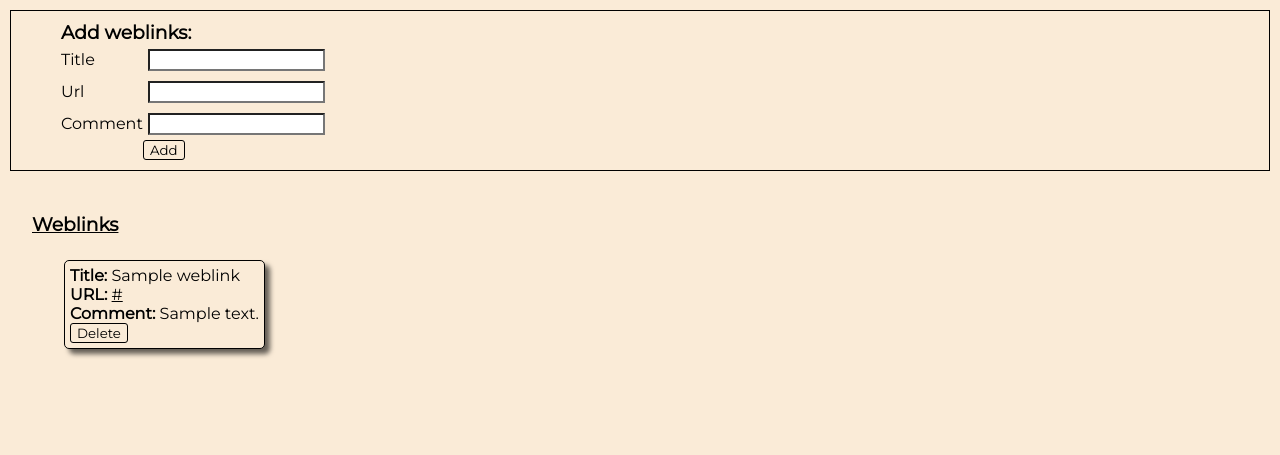
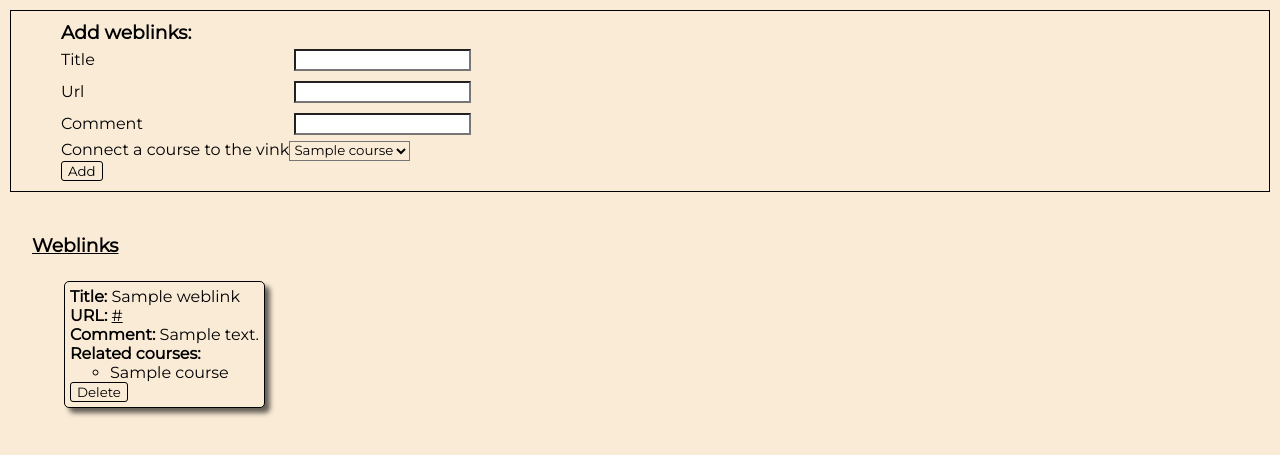
Before and after one commit to makeri89/ohtu-miniprojekti, a Flask app: page /weblinks in a window 1280 px wide. Shown: the part 107-562 px from the top of the page. Run offline with Flask 2, Linux system fonts and the light colour scheme; tables that the repository leaves empty hold one stand-in row (values such as "Sample post").

Commit message:
courses and weblinks can be linked together

```diff
--- a/src/entities/weblink.py
+++ b/src/entities/weblink.py
@@ -12,7 +12,7 @@ class Weblink(db.Model):
         back_populates='weblinks'
     )
 
-    def __init__(self, title=None, url=None, comment=None):
+    def __init__(self, title=None, url=None, comment=None, course=None):
         self.title = title
         self.url = url
         self.comment = comment
--- a/src/repositories/course_repository.py
+++ b/src/repositories/course_repository.py
@@ -7,6 +7,9 @@ class CourseRepository:
 
     def find_all(self):
         return Course.query.all()
+
+    def find_by_course_name(self, course_name):
+        return Course.query.filter_by(name=course_name).first()
 
     def add(self, course):
         db.session.add(course)
--- a/src/repositories/weblink_repository.py
+++ b/src/repositories/weblink_repository.py
@@ -1,5 +1,6 @@
 from database import db
 from entities.weblink import Weblink
+from entities.course import Course
 
 class WeblinkRepository:
     def __init__(self):
@@ -8,7 +9,8 @@ class WeblinkRepository:
     def find_all(self):
         return Weblink.query.all()
 
-    def add(self, weblink):
+    def add(self, weblink, course):
+        weblink.courses.append(course)
         db.session.add(weblink)
         db.session.commit()
 
--- a/src/routes.py
+++ b/src/routes.py
@@ -23,20 +23,24 @@ def index():
 def weblinks():
     if request.method == 'GET':
         all_weblinks = weblink_service.get_weblinks()
-        return render_template('vinks.html', weblinks=all_weblinks)
+        print(all_weblinks[0].courses)
+        all_courses = course_service.get_courses()
+        return render_template('vinks.html', weblinks=all_weblinks, courses=all_courses)
     if request.method == 'POST':
         weblink_title = request.form['title']
         weblink_url = request.form['url']
         weblink_comment = request.form['comment']
+        weblink_course = request.form['course']
         weblink_service.add_weblink(weblink_title, weblink_url, \
-            weblink_comment)
+            weblink_comment, weblink_course)
         return redirect('/weblinks')
 
 @app.route('/podcasts', methods=['GET', 'POST'])
 def podcasts():
     if request.method == 'GET':
         all_podcasts = podcast_service.get_podcasts()
-        return render_template('vinks.html', podcasts=all_podcasts)
+        all_courses = course_service.get_courses()
+        return render_template('vinks.html', podcasts=all_podcasts, courses=all_courses)
     if request.method == 'POST':
         podcast_title = request.form['title']
         podcast_name = request.form['name']
@@ -50,7 +54,8 @@ def podcasts():
 def books():
     if request.method == 'GET':
         all_books = book_service.get_books()
-        return render_template('vinks.html', books=all_books)
+        all_courses = course_service.get_courses()
+        return render_template('vinks.html', books=all_books, courses=all_courses)
     if request.method == 'POST':
         book_title = request.form['title']
         book_author = request.form['author']
@@ -59,9 +64,15 @@ def books():
         book_service.add_book(book_title, book_author, book_year, book_comment)
         return redirect('/books')
 
-@app.route("/ping", methods=['GET'])
-def ping():
-    return "pong"
+@app.route('/courses', methods=['GET', 'POST'])
+def courses():
+    if request.method == 'GET':
+        all_courses = course_service.get_courses()
+        return render_template('courses.html', courses=all_courses)
+    if request.method == 'POST':
+        course_name = request.form['course_name']
+        course_service.add_course(course_name)
+        return redirect('/courses')
 
 @app.route('/delete', methods=['POST'])
 def delete():
@@ -77,3 +88,7 @@ def delete():
         deleted_book = request.form['book.id']
         book_service.delete_book(deleted_book)
         return redirect('/books')
+
+@app.route('/ping', methods=['GET'])
+def ping():
+    return 'pong'
--- a/src/services/weblink_service.py
+++ b/src/services/weblink_service.py
@@ -1,14 +1,17 @@
 from entities.weblink import Weblink
+from entities.course import Course
 
 from repositories.weblink_repository import weblink_repository
+from repositories.course_repository import course_repository
 
 class WeblinkService:
     def __init__(self, repository=weblink_repository):
         self._repository = repository
 
-    def add_weblink(self, title, url, comment):
+    def add_weblink(self, title, url, comment, course_name=None):
+        course = course_repository.find_by_course_name(course_name)
         weblink = Weblink(title, url, comment)
-        self._repository.add(weblink)
+        self._repository.add(weblink, course)
 
     def get_weblinks(self):
         return self._repository.find_all()
--- a/src/templates/form.html
+++ b/src/templates/form.html
@@ -39,6 +39,15 @@
     <div class="vink-input-row">
       <label for="comment" class="vink-input-cell">Comment</label>
       {{ macros.input('comment') }}
+    </div>
+    <div class="vink-input-row">
+      <label for="course" class="vink-input-cell">Connect a course to the vink</label>
+      <select name="course" id="course">
+        {% for course in courses %}
+          <option value="{{ course.name }}">{{ course.name }}</option>
+        {% endfor %}
+      </select>
+    </div>
     <div class="vink-input-row">
       <input type="submit" name="submit" id="submit" value="Add" class="button">
     </div>
--- a/src/templates/weblinks.html
+++ b/src/templates/weblinks.html
@@ -9,10 +9,16 @@
       <br>
       <strong>Comment:</strong> {{ weblink.comment }}
       <br>
-        <form action="{{ url_for('delete') }}" method="POST">
-          <input type="hidden" name="weblink.id" value="{{ weblink.id }}" />
-          <input type="submit" class="button remove-button" value="Delete" />
-        </form>
+      <strong>Related courses:</strong>
+      <ul>
+        {% for course in weblink.courses %}
+          <li>{{ course.name }}</li>
+        {% endfor %}
+      </ul>
+      <form action="{{ url_for('delete') }}" method="POST">
+        <input type="hidden" name="weblink.id" value="{{ weblink.id }}" />
+        <input type="submit" class="button remove-button" value="Delete" />
+      </form>
     </li>
     {% endfor %}
   </ul>
```
Also changed, not shown: src/templates/courses.html (added, +34 -0 lines), src/tests/end_to_end_test.py (+8 -2 lines), src/tests/integrity_test.py (+9 -1 lines).
